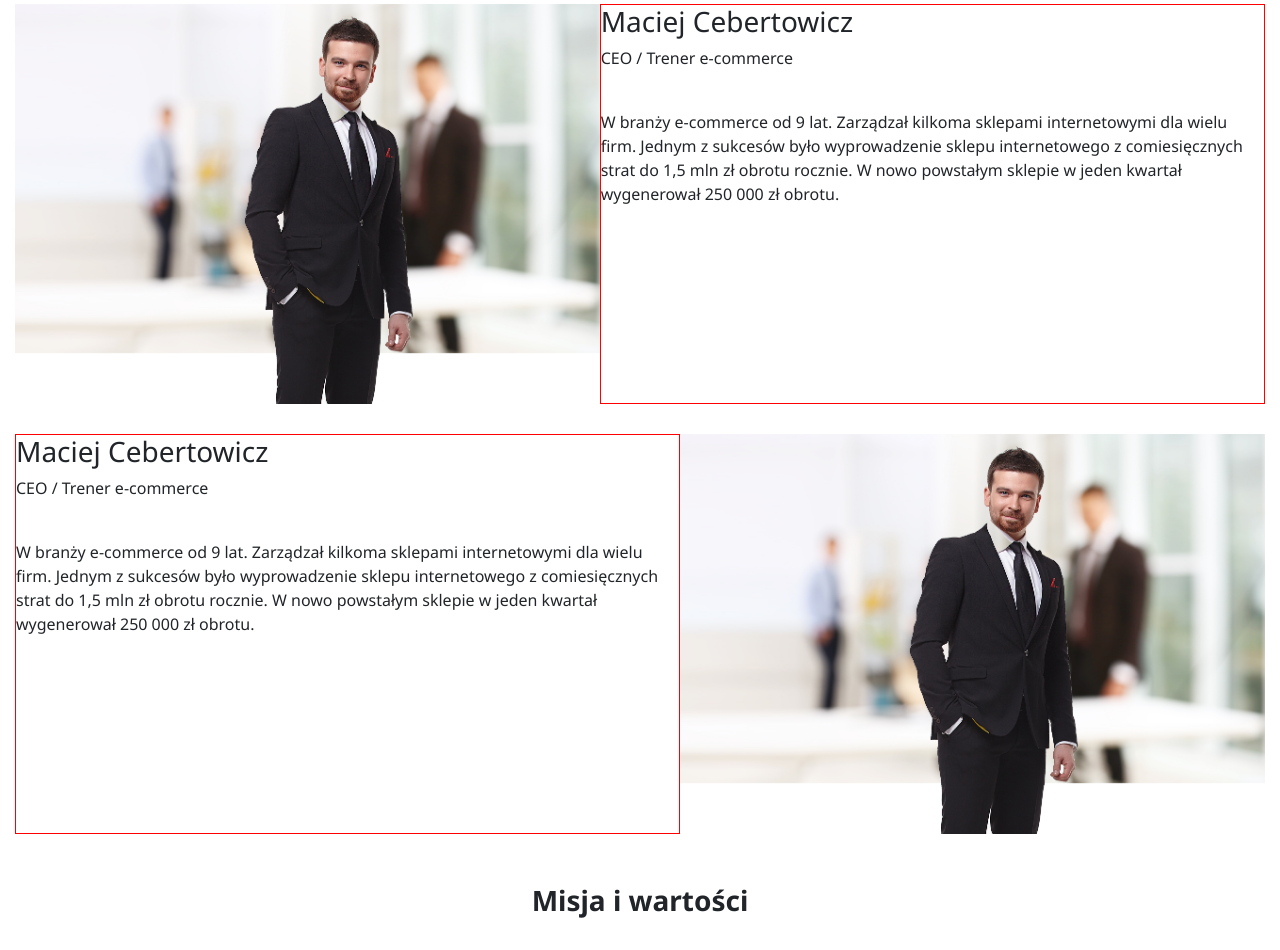
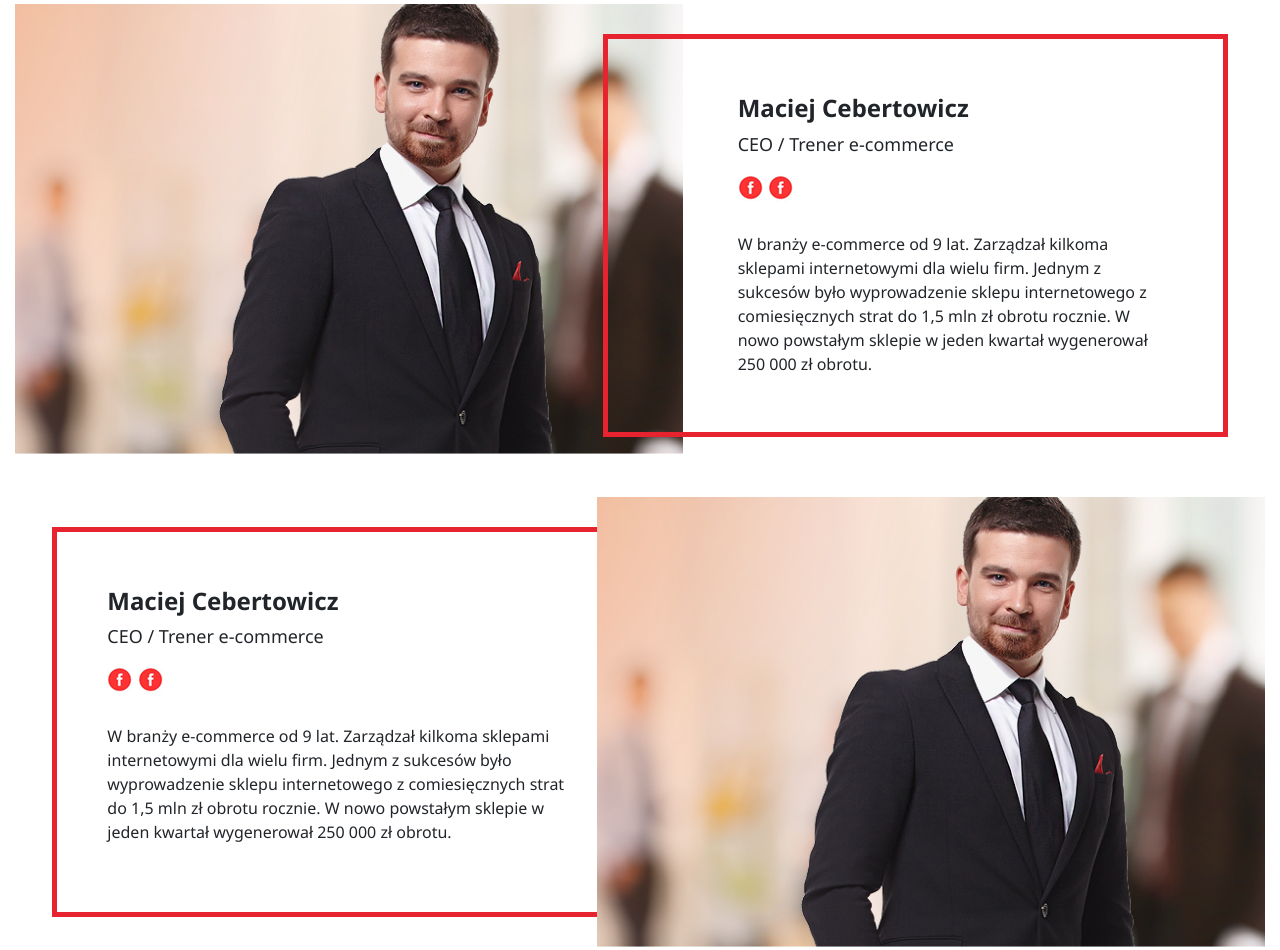
Before and after one commit to Paula066/Dealways, a website: page index.html in a window 1280 px wide. Shown: the part 2978-3928 px from the top of the page. Drawn offline with Linux system fonts and the light colour scheme.

Commit message:
fix images

```diff
--- a/_white-box.scss
+++ b/_white-box.scss
@@ -116,6 +116,17 @@
             }
         }
     }
+    &__name {
+        h3 {
+            font-size: 24px;
+            font-weight: 700;
+        }
+    }
+    &__content {
+        p {
+            font-size: 18px;
+        }
+    }
     &__box {
         display: flex;
         margin-bottom: 30px;
@@ -128,12 +139,40 @@
             display: inline-block;
             vertical-align: top;
             img {
-                max-height: 400px;
+                max-height: 450px;
+                min-height: 450px;
             }
         }
     }
     &__descr {
-        border: 1px solid red;
+        border: 5px solid #e6232f;
+        margin-left: -80px;
+        margin-top: 30px;
+        margin-bottom: 30px;
+        max-width: 50%;
+        &:last-child {
+            margin-right: -80px;
+            margin-top: 30px;
+            margin-bottom: 30px;
+        }
+    }
+    &__main {
+        padding-left: 130px;
+        padding-top: 55px;
+        padding-bottom: 40px;
+        &--bottom {
+            padding-left: 50px;
+        }
+    }
+    &__specialization {
+        p {
+            max-width: 85%;
+        }
+    }
+    &__social {
+        &-media {
+            padding-bottom: 30px;
+        }
     }
 }
 
--- a/index.html
+++ b/index.html
@@ -299,9 +299,10 @@
                 </div>
                 <div class="trainer__box">
                     <div class="trainer__photo-top">
-                        <img src="./img/mac.png" alt="">
+                        <img src="./img/name.png" alt="">
                     </div>
                     <div class="trainer__descr">
+                        <div class="trainer__main">
                             <div class="trainer__name">
                                 <h3>Maciej Cebertowicz</h3>
                             </div>
@@ -309,11 +310,11 @@
                                 <p>CEO / Trener e-commerce</p>
                             </div>
                             <div class="trainer__social-media">
-                            <a href="">
-                                <img>
+                                <a class="trainer__social-icon" href="https://www.facebook.com/dealwayspl/">
+                                    <img src="./img/ico-fb.png" alt="s">
                                 </a>
-                            <a href="">
-                                <img>
+                                <a class="trainer__social-icon" href="https://www.facebook.com/dealwayspl/">
+                                    <img src="./img/ico-fb.png" alt="s">
                                 </a>
                             </div>
                             <div class="trainer__specialization">
@@ -322,11 +323,13 @@
                             </div>
                         </div>
                     </div>
+                </div>
                 <div class="trainer__box trainer__box--row">
                     <div class="trainer__photo-top">
-                        <img src="./img/mac.png" alt="">
+                        <img src="./img/name.png" alt="">
                     </div>
                     <div class="trainer__descr">
+                        <div class="trainer__main trainer__main--bottom">
                             <div class="trainer__name">
                                 <h3>Maciej Cebertowicz</h3>
                             </div>
@@ -334,16 +337,17 @@
                                 <p>CEO / Trener e-commerce</p>
                             </div>
                             <div class="trainer__social-media">
-                            <a href="">
-                                <img>
+                                <a class="trainer__social-icon" href="https://www.facebook.com/dealwayspl/">
+                                    <img src="./img/ico-fb.png" alt="s">
                                 </a>
-                            <a href="">
-                                <img>
+                                <a class="trainer__social-icon" href="https://www.facebook.com/dealwayspl/">
+                                    <img src="./img/ico-fb.png" alt="s">
                                 </a>
                             </div>
                             <div class="trainer__specialization">
                                 <p>W branży e-commerce od 9 lat. Zarządzał kilkoma sklepami internetowymi dla wielu firm. Jednym z sukcesów było wyprowadzenie sklepu internetowego z comiesięcznych strat do 1,5 mln zł obrotu rocznie. W nowo powstałym sklepie
                                     w jeden kwartał wygenerował 250 000 zł obrotu.</p>
+                            </div>
                         </div>
                     </div>
                 </div>
--- a/style.scss
+++ b/style.scss
@@ -8,6 +8,10 @@
 @import "consultation-box";
 @import "footer-box";
 $font-small: 12px;
+// $main-color:
+// $default-font
+// $special-font
+// warto dodac do html font size-10px a pozniej modyfikowac ją za pomocą 2 rem czyli 20px
 .headbar {
     &__top {
         display: flex;
```
Also changed, not shown: img/name.png (added), style.css. Lines whose indentation alone changed are shown as unchanged.
